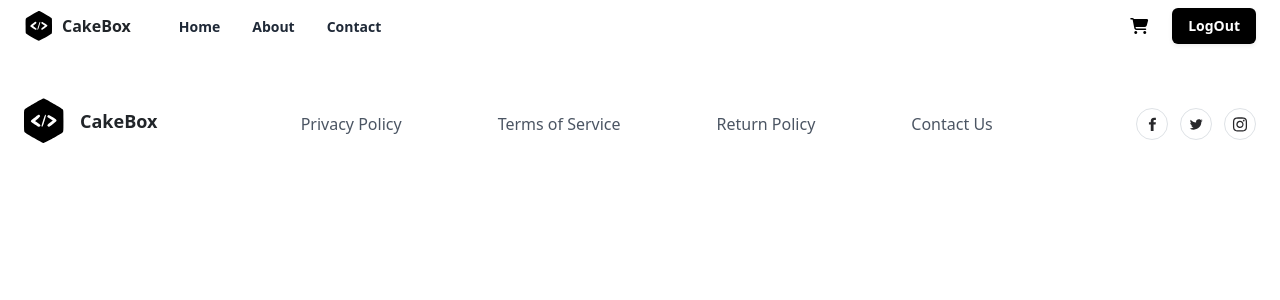
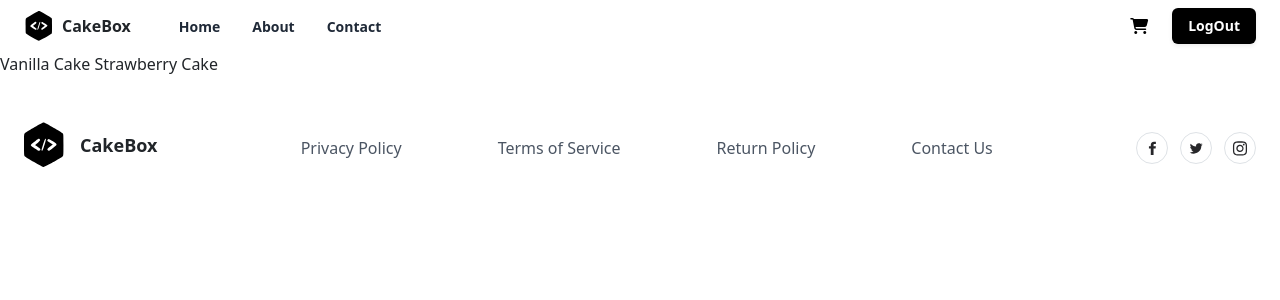
Before and after one commit to NirupamaChandran/cakeshop, a Django app: page /cakes/basket/items/all/ in a window 1280 px wide. Shown: the top 300 px of the page. Run offline with Django 5.2, Linux system fonts and the light colour scheme; a user stored in the database is signed in; data comes from the database, SQL or seed files in the repository; both versions use the stored data as it was after the commit; some libraries are stand-ins or nearby versions.

Commit message:
second commit

```diff
--- a/shop/templates/cart_list.html
+++ b/shop/templates/cart_list.html
@@ -3,8 +3,10 @@
 
 {%block main_block%}
 
+
+
 {%for bi in data%}
-
+    {{bi.cake_varient_object.cake_object.name}}
 {%endfor%}
 
 {%endblock%}
```
Also changed, not shown: cake_images/jar1_KyqVwuj.webp (added), cake_images/red1_p70H4kK.jpg (added), cake_images/straw1_kdjO84A.jpg (added), cake_images/van1_X9qlY2R.webp (added), db.sqlite3.
